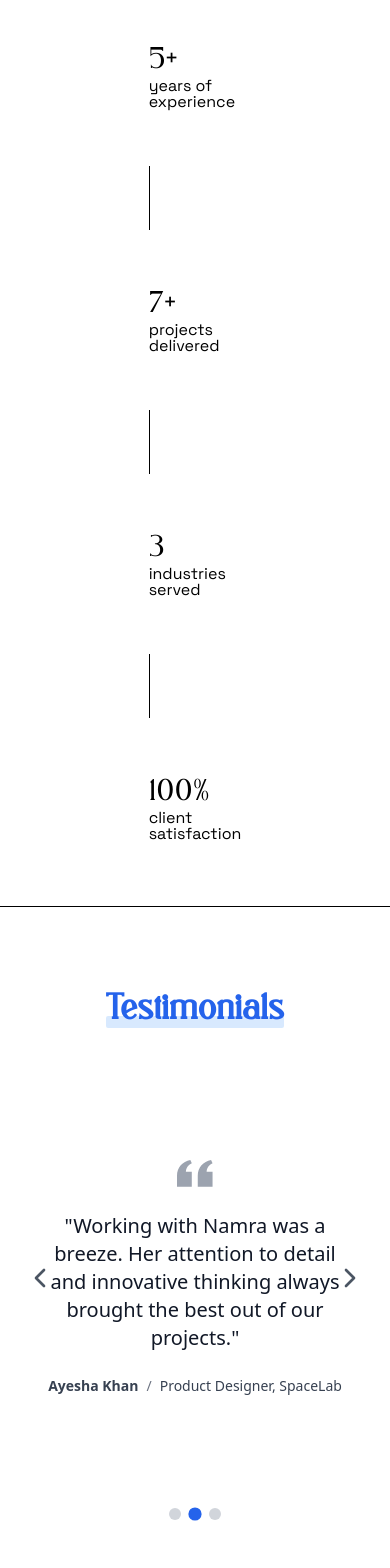
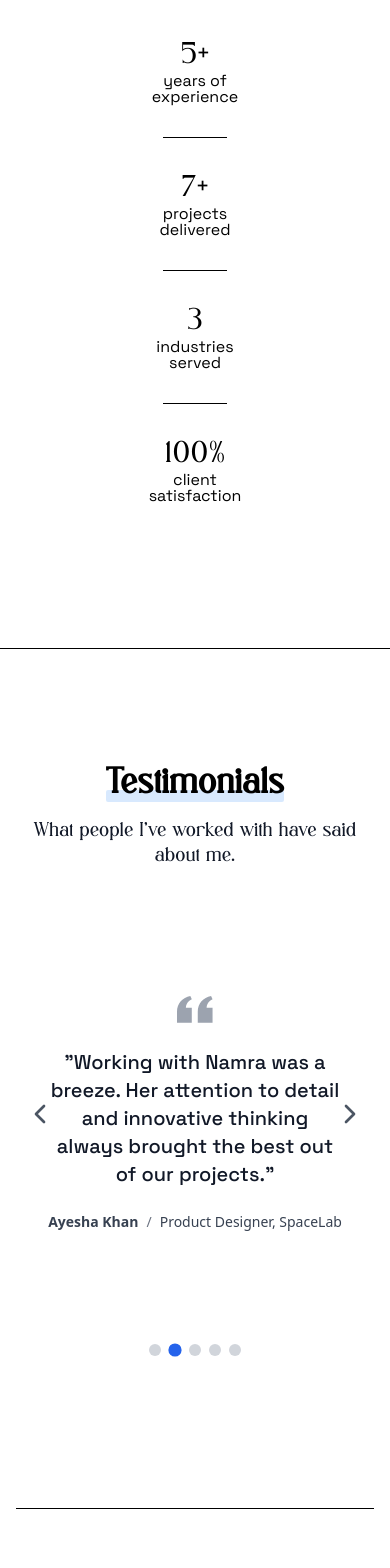
Before and after one commit to dev-namra/namramahak, a React (Vite) app: page /#/ in a window 390 px wide. Shown: the part 400-1968 px from the top of the page. Built offline with nearby package versions, Linux system fonts and the light colour scheme.

Commit message:
added footer

```diff
--- a/src/components/homePage/ProfileCard.jsx
+++ b/src/components/homePage/ProfileCard.jsx
@@ -38,7 +38,7 @@ function ProfileCard() {
           animate={{ opacity: 1, x: 0 }}
           transition={{ duration: 0.8 }}
         >
-          <h1 className="font-Berlleigh text-[40px] text-black leading-tight">
+          <h1 className="font-Berlleigh text-4xl md:text-[40px] text-black leading-tight">
             Hi,{" "}
             <span className="inline-block relative">
               <span className="relative z-10">I'm</span>{" "}
@@ -52,7 +52,7 @@ function ProfileCard() {
               </motion.span>
             </span>
           </h1>
-          <p className="text-xl md:text-2xl max-w-3xl text-black font-spaceGrotesk text-center">
+          <p className="text-lg md:text-2xl max-w-3xl text-black font-spaceGrotesk text-center">
             Front-End Developer who builds responsive, clean UI with performance
             and pixel perfection at the core.
           </p>
@@ -60,7 +60,7 @@ function ProfileCard() {
 
         {/* CTA Button */}
         <motion.div
-          className="w-full md:flex md:justify-center py-6"
+          className="w-full md:flex md:justify-center p-6"
           initial={{ opacity: 0, y: 40 }}
           animate={{ opacity: 1, y: 0 }}
           transition={{ duration: 0.7, ease: "easeOut", delay: 0.2 }}
@@ -81,13 +81,13 @@ function ProfileCard() {
 
         {/* Experience Summary */}
         <motion.div
-          className="flex flex-col md:flex-row gap-14"
+          className="flex flex-col md:flex-row gap-8 items-center"
           initial={{ opacity: 0, y: 40 }}
           animate={{ opacity: 1, y: 0 }}
           transition={{ duration: 0.7, ease: "easeOut", delay: 0.4 }}
         >
           {/* Years of Experience */}
-          <div className="font-Berlleigh text-3xl">
+          <div className="font-Berlleigh text-3xl text-center">
             <div>
               <CountUp to={5} suffix="+" />
             </div>
@@ -97,10 +97,11 @@ function ProfileCard() {
             </div>
           </div>
 
-          <div className="w-[1px] h-16 bg-black" />
+          {/* Responsive Line */}
+          <div className="bg-black md:w-[1px] md:h-16 w-16 h-[1px]" />
 
           {/* Projects Delivered */}
-          <div className="font-Berlleigh text-3xl">
+          <div className="font-Berlleigh text-3xl text-center">
             <div>
               <CountUp to={7} suffix="+" />
             </div>
@@ -110,10 +111,11 @@ function ProfileCard() {
             </div>
           </div>
 
-          <div className="w-[1px] h-16 bg-black" />
+          {/* Responsive Line */}
+          <div className="bg-black md:w-[1px] md:h-16 w-16 h-[1px]" />
 
           {/* Industries Served */}
-          <div className="font-Berlleigh text-3xl">
+          <div className="font-Berlleigh text-3xl text-center">
             <div>
               <CountUp to={3} />
             </div>
@@ -123,10 +125,11 @@ function ProfileCard() {
             </div>
           </div>
 
-          <div className="w-[1px] h-16 bg-black" />
+          {/* Responsive Line */}
+          <div className="bg-black md:w-[1px] md:h-16 w-16 h-[1px]" />
 
           {/* Client Satisfaction */}
-          <div className="font-Berlleigh text-3xl">
+          <div className="font-Berlleigh text-3xl text-center">
             <div>
               <CountUp to={100} suffix="%" />
             </div>
@@ -138,9 +141,15 @@ function ProfileCard() {
         </motion.div>
       </div>
 
-      <div className="w-full py-4">
+      <motion.div
+        className="w-full pt-24 pb-12"
+        initial={{ opacity: 0, y: 20 }}
+        whileInView={{ opacity: 1, y: 0 }}
+        transition={{ duration: 0.6, ease: "easeOut" }}
+        viewport={{ once: true }}
+      >
         <div className="h-[1px] bg-black w-full" />
-      </div>
+      </motion.div>
     </section>
   );
 }
--- a/src/components/homePage/ProjectsSections.jsx
+++ b/src/components/homePage/ProjectsSections.jsx
@@ -1,14 +1,26 @@
 import { projects } from "../projectPage/projects";
+import { motion } from "framer-motion";
 
 const ProjectsSection = () => (
   <section className="w-full min-h-screen p-6 md:p-16">
     <div className="max-w-7xl mx-auto flex flex-col gap-16">
-      <h2 className="font-poppins text-4xl md:text-5xl font-semibold text-gray-900 leading-tight">
-            My <span className="relative inline-block">
-              <span className="relative z-10 text-green-700">Projects</span>
-              <span className="absolute inset-x-0 bottom-1 h-3 bg-yellow-500 opacity-60 z-0 rounded-sm" />
-            </span>
-          </h2>
+      <motion.div
+        className="text-center max-w-7xl mx-auto mb-10 flex flex-col gap-3"
+        initial={{ opacity: 0, y: 40 }}
+        whileInView={{ opacity: 1, y: 0 }}
+        viewport={{ once: true, amount: 0.5 }}
+        transition={{ duration: 0.8, ease: "easeOut" }}
+      >
+        <h2 className="font-Berlleigh text-4xl md:text-5xl font-semibold text-gray-900 leading-tight">
+          <span className="relative inline-block">
+            <span className="relative z-10 text-black">Projects</span>
+            <span className="absolute inset-x-0 bottom-1 h-3 bg-green-300 opacity-60 z-0 rounded-sm" />
+          </span>
+        </h2>
+        <h3 className="font-Berlleigh text-xl text-gray-900 leading-tight">
+          What I've Been Building
+        </h3>
+      </motion.div>
 
       <div className="grid md:grid-cols-2 gap-12">
         {projects.map((project, idx) => (
@@ -21,7 +33,9 @@ const ProjectsSection = () => (
               style={{ backgroundImage: `url(${project.image})` }}
             />
             <div className="p-6">
-              <h3 className="text-xl font-semibold text-gray-800 mb-2">{project.title}</h3>
+              <h3 className="text-xl font-semibold text-gray-800 mb-2">
+                {project.title}
+              </h3>
               <p className="text-gray-600 mb-4">{project.description}</p>
               <a
                 href={project.link}
--- a/src/components/homePage/Testimonials.jsx
+++ b/src/components/homePage/Testimonials.jsx
@@ -21,18 +21,31 @@ const testimonials = [
     name: "Daniel V.",
     title: "Automation Engineer, ArchiTech",
   },
+  {
+    quote:
+      "Namra consistently delivered above expectations. Her understanding of user needs is unmatched.",
+    name: "Sophia Lee",
+    title: "UX Lead, CodeVerse",
+  },
+  {
+    quote:
+      "Her ability to turn complex problems into elegant designs is outstanding. Highly recommended!",
+    name: "Rahul S.",
+    title: "CTO, NovaSoft",
+  },
 ];
 
 export default function Testimonials() {
   const [currentIndex, setCurrentIndex] = useState(0);
-  const [direction, setDirection] = useState(1); // 1 for next, -1 for prev
+  const [direction, setDirection] = useState(1);
 
   useEffect(() => {
     const interval = setInterval(() => {
       handleNext();
     }, 4000);
+
     return () => clearInterval(interval);
-  }, []);
+  }, [currentIndex]);
 
   const handleNext = () => {
     setDirection(1);
@@ -50,7 +63,7 @@ export default function Testimonials() {
     <section className="py-16 px-4 flex flex-col gap-14">
       {/* Heading */}
       <motion.div
-        className="text-center max-w-7xl mx-auto mb-10"
+        className="text-center max-w-7xl mx-auto mb-10 flex flex-col gap-3"
         initial={{ opacity: 0, y: 40 }}
         whileInView={{ opacity: 1, y: 0 }}
         viewport={{ once: true, amount: 0.5 }}
@@ -58,10 +71,13 @@ export default function Testimonials() {
       >
         <h2 className="font-Berlleigh text-4xl md:text-5xl font-semibold text-gray-900 leading-tight">
           <span className="relative inline-block">
-            <span className="relative z-10 text-blue-600">Testimonials</span>
+            <span className="relative z-10 text-black">Testimonials</span>
             <span className="absolute inset-x-0 bottom-1 h-3 bg-blue-200 opacity-60 z-0 rounded-sm" />
           </span>
         </h2>
+        <h3 className="font-Berlleigh text-xl text-gray-900 leading-tight">
+          What people I've worked with have said about me.
+        </h3>
       </motion.div>
 
       {/* Main wrapper to handle arrows outside the card */}
@@ -84,7 +100,7 @@ export default function Testimonials() {
               initial={{ opacity: 0, x: direction > 0 ? 40 : -40 }}
               animate={{ opacity: 1, x: 0 }}
               exit={{ opacity: 0, x: direction > 0 ? -40 : 40 }}
-              transition={{ duration: 0.9, ease: "easeInOut" }}
+              transition={{ duration: 0.6, ease: [0.43, 0.13, 0.23, 0.96] }}
               className="p-8 rounded-xl text-center"
             >
               <svg
@@ -98,7 +114,7 @@ export default function Testimonials() {
                   fill="currentColor"
                 />
               </svg>
-              <blockquote className="text-xl md:text-2xl font-medium text-gray-900">
+              <blockquote className="text-xl md:text-2xl font-medium text-gray-900 font-spaceGrotesk">
                 "{testimonials[currentIndex].quote}"
               </blockquote>
               <figcaption className="mt-6 flex justify-center items-center space-x-2 text-gray-700 text-sm">
@@ -138,9 +154,15 @@ export default function Testimonials() {
           />
         ))}
       </div>
-      <div className="w-full py-4">
+      <motion.div
+        className="w-full pt-24 pb-12"
+        initial={{ opacity: 0, y: 20 }}
+        whileInView={{ opacity: 1, y: 0 }}
+        transition={{ duration: 0.6, ease: "easeOut" }}
+        viewport={{ once: true }}
+      >
         <div className="h-[1px] bg-black w-full" />
-      </div>
+      </motion.div>
     </section>
   );
 }
```
Also changed, not shown: src/components/common/Footer.jsx (+63 -30 lines), src/components/homePage/ExperienceSection.jsx (+25 -18 lines).
